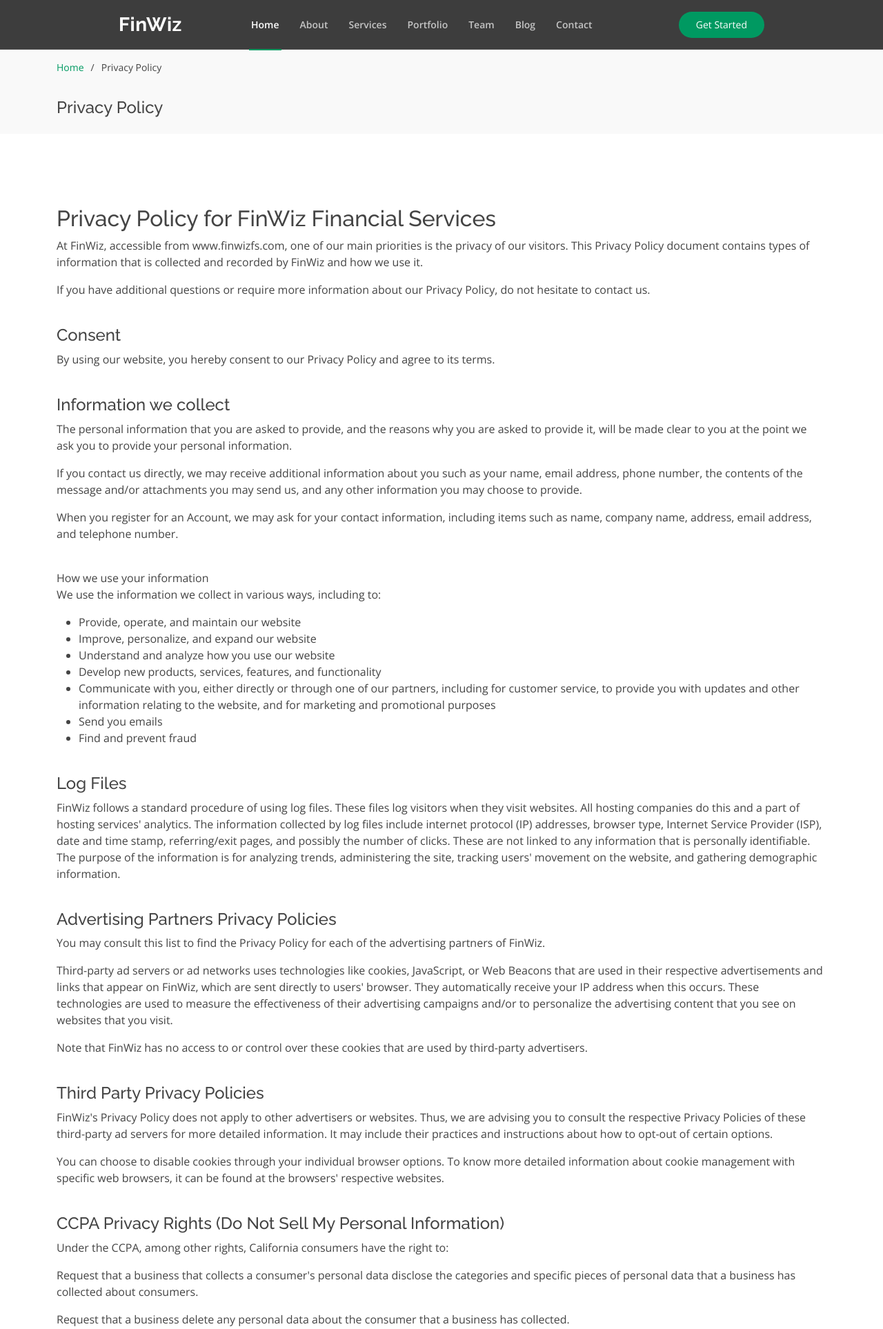
After one commit to pissall20/finwiz, a Django app: page /privacy-policy/ in a window 1280 px wide. The commit adds this page. Shown: the top 1927 px of the page at 69% size. Run offline with Django 4.2, Linux system fonts and the light colour scheme; some libraries are stand-ins or nearby versions.

Commit message:
Added privacy policy and disclaimer

```diff
--- a/finwiz/settings.py
+++ b/finwiz/settings.py
@@ -107,7 +107,7 @@ AUTH_PASSWORD_VALIDATORS = [
 
 LANGUAGE_CODE = 'en-us'
 
-TIME_ZONE = 'UTC'
+TIME_ZONE = 'Asia/Kolkata'
 
 USE_I18N = True
 
--- a/website/templates/website/base.html
+++ b/website/templates/website/base.html
@@ -101,6 +101,16 @@
         <div class="copyright">
             Copyright &copy; 2022 All Rights Reserved <strong><span>FinWiz</span></strong>.
         </div>
+        <div class="footer-bottom-list">
+            <ul style="padding-left: inherit;">
+                <li style="display: inline;"><a href="{% url 'disclaimer' %}" class="disclaimer">Legal Disclaimer</a>
+                </li>
+                <span style="color: #009961;"> |</span>
+                <li style="display: inline;"><a href="{% url 'privacy' %}" class="privacy">Privacy Policy</a></li>
+                <span style="color: #009961;"> |</span>
+                <li style="display: inline;"><a href="#" class="tos">Terms of Use</a></li>
+            </ul>
+        </div>
     </div>
 </footer><!-- End Footer -->
 
--- /dev/null
+++ b/website/templates/website/privacy-policy.html
@@ -0,0 +1,163 @@
+{% extends 'website/base.html' %}
+{% load static %}
+{% block title %}Privacy Policy{% endblock title %}
+
+{% block content %}
+
+<main id="main">
+
+    <!-- ======= Breadcrumbs ======= -->
+    <section id="breadcrumbs" class="breadcrumbs">
+        <div class="container">
+
+            <ol>
+                <li><a href="{% url 'index' %}">Home</a></li>
+                <li>Privacy Policy</li>
+            </ol>
+            <br>
+            <h4>Privacy Policy</h4>
+
+        </div>
+    </section><!-- End Breadcrumbs -->
+
+    <section class="inner-page">
+        <div class="container">
+            <br>
+            <h2>Privacy Policy for FinWiz Financial Services </h2>
+
+            <p>At FinWiz, accessible from www.finwizfs.com, one of our main priorities is the privacy of our visitors.
+                This Privacy Policy document contains types of information that is collected and recorded by FinWiz and
+                how we use it.</p>
+
+            <p>If you have additional questions or require more information about our Privacy Policy, do not hesitate to
+                contact us.</p>
+
+            <br>
+            <h4>Consent</h4>
+
+            <p>By using our website, you hereby consent to our Privacy Policy and agree to its terms.</p>
+
+            <br>
+            <h4>Information we collect</h4>
+
+            <p>The personal information that you are asked to provide, and the reasons why you are asked to provide it,
+                will be made clear to you at the point we ask you to provide your personal information.</p>
+            <p>If you contact us directly, we may receive additional information about you such as your name, email
+                address, phone number, the contents of the message and/or attachments you may send us, and any other
+                information you may choose to provide.</p>
+            <p>When you register for an Account, we may ask for your contact information, including items such as name,
+                company name, address, email address, and telephone number.</p>
+
+            <br>How we use your information</h4>
+
+            <p>We use the information we collect in various ways, including to:</p>
+
+            <ul>
+                <li>Provide, operate, and maintain our website</li>
+                <li>Improve, personalize, and expand our website</li>
+                <li>Understand and analyze how you use our website</li>
+                <li>Develop new products, services, features, and functionality</li>
+                <li>Communicate with you, either directly or through one of our partners, including for customer
+                    service, to provide you with updates and other information relating to the website, and for
+                    marketing and promotional purposes
+                </li>
+                <li>Send you emails</li>
+                <li>Find and prevent fraud</li>
+            </ul>
+
+            <br>
+            <h4>Log Files</h4>
+
+            <p>FinWiz follows a standard procedure of using log files. These files log visitors when they visit
+                websites. All hosting companies do this and a part of hosting services' analytics. The information
+                collected by log files include internet protocol (IP) addresses, browser type, Internet Service Provider
+                (ISP), date and time stamp, referring/exit pages, and possibly the number of clicks. These are not
+                linked to any information that is personally identifiable. The purpose of the information is for
+                analyzing trends, administering the site, tracking users' movement on the website, and gathering
+                demographic information.</p>
+
+
+            <br>
+            <h4>Advertising Partners Privacy Policies</h4>
+
+            <P>You may consult this list to find the Privacy Policy for each of the advertising partners of FinWiz.</p>
+
+            <p>Third-party ad servers or ad networks uses technologies like cookies, JavaScript, or Web Beacons that are
+                used in their respective advertisements and links that appear on FinWiz, which are sent directly to
+                users' browser. They automatically receive your IP address when this occurs. These technologies are used
+                to measure the effectiveness of their advertising campaigns and/or to personalize the advertising
+                content that you see on websites that you visit.</p>
+
+            <p>Note that FinWiz has no access to or control over these cookies that are used by third-party
+                advertisers.</p>
+
+            <br>
+            <h4>Third Party Privacy Policies</h4>
+
+            <p>FinWiz's Privacy Policy does not apply to other advertisers or websites. Thus, we are advising you to
+                consult the respective Privacy Policies of these third-party ad servers for more detailed information.
+                It may include their practices and instructions about how to opt-out of certain options. </p>
+
+            <p>You can choose to disable cookies through your individual browser options. To know more detailed
+                information about cookie management with specific web browsers, it can be found at the browsers'
+                respective websites.</p>
+
+            <br>
+            <h4>CCPA Privacy Rights (Do Not Sell My Personal Information)</h4>
+
+            <p>Under the CCPA, among other rights, California consumers have the right to:</p>
+            <p>Request that a business that collects a consumer's personal data disclose the categories and specific
+                pieces of personal data that a business has collected about consumers.</p>
+            <p>Request that a business delete any personal data about the consumer that a business has collected.</p>
+            <p>Request that a business that sells a consumer's personal data, not sell the consumer's personal data.</p>
+            <p>If you make a request, we have one month to respond to you. If you would like to exercise any of these
+                rights, please contact us.</p>
+
+            <br>
+            <h4>GDPR Data Protection Rights</h4>
+
+            <p>We would like to make sure you are fully aware of all of your data protection rights. Every user is
+                entitled to the following:</p>
+            <p>The right to access – You have the right to request copies of your personal data. We may charge you a
+                small fee for this service.</p>
+            <p>The right to rectification – You have the right to request that we correct any information you believe is
+                inaccurate. You also have the right to request that we complete the information you believe is
+                incomplete.</p>
+            <p>The right to erasure – You have the right to request that we erase your personal data, under certain
+                conditions.</p>
+            <p>The right to restrict processing – You have the right to request that we restrict the processing of your
+                personal data, under certain conditions.</p>
+            <p>The right to object to processing – You have the right to object to our processing of your personal data,
+                under certain conditions.</p>
+            <p>The right to data portability – You have the right to request that we transfer the data that we have
+                collected to another organization, or directly to you, under certain conditions.</p>
+            <p>If you make a request, we have one month to respond to you. If you would like to exercise any of these
+                rights, please contact us.</p>
+
+            <br>
+            <h4>Children's Information</h4>
+
+            <p>Another part of our priority is adding protection for children while using the internet. We encourage
+                parents and guardians to observe, participate in, and/or monitor and guide their online activity.</p>
+
+            <p>FinWiz does not knowingly collect any Personal Identifiable Information from children under the age of
+                13. If you think that your child provided this kind of information on our website, we strongly encourage
+                you to contact us immediately and we will do our best efforts to promptly remove such information from
+                our records.</p>
+        </div>
+    </section>
+
+</main><!-- End #main -->
+
+<script type='text/javascript'>
+
+  $(document).ready(function(){
+    $("#header").addClass("header-inner-pages");
+})
+
+
+
+
+</script>
+
+{% endblock content %}
--- a/website/urls.py
+++ b/website/urls.py
@@ -7,6 +7,6 @@ urlpatterns = [
     path('contact-us/', views.contact, name='contact_us'),
     path('inner-page/', views.inner_page, name='inner_page'),
     # path('about-us/', views.about, name='about'),
-    # path('privacy-policy/', views.privacy, name='privacy'),
-    # path('disclaimer/', views.disclaimer, name='disclaimer'),
+    path('privacy-policy/', views.privacy, name='privacy'),
+    path('disclaimer/', views.disclaimer, name='disclaimer'),
 ]
--- a/website/views.py
+++ b/website/views.py
@@ -1,6 +1,6 @@
+from django.core.mail import send_mail, BadHeaderError
+from django.http import HttpResponse
 from django.shortcuts import render
-from django.core.mail import send_mail, BadHeaderError
-from django.http import HttpResponse, JsonResponse
 
 from .forms import ContactForm
 
@@ -16,6 +16,16 @@ def index(request):
 
 def inner_page(request):
     return render(request, 'website/inner-page.html', {})
+
+
+def privacy(request):
+    context = {}
+    return render(request, 'website/privacy-policy.html', context)
+
+
+def disclaimer(request):
+    context = {}
+    return render(request, 'website/disclaimer.html', context)
 
 
 def contact(request):
```
Also changed, not shown: website/templates/website/disclaimer.html (added, +71 -0 lines).
